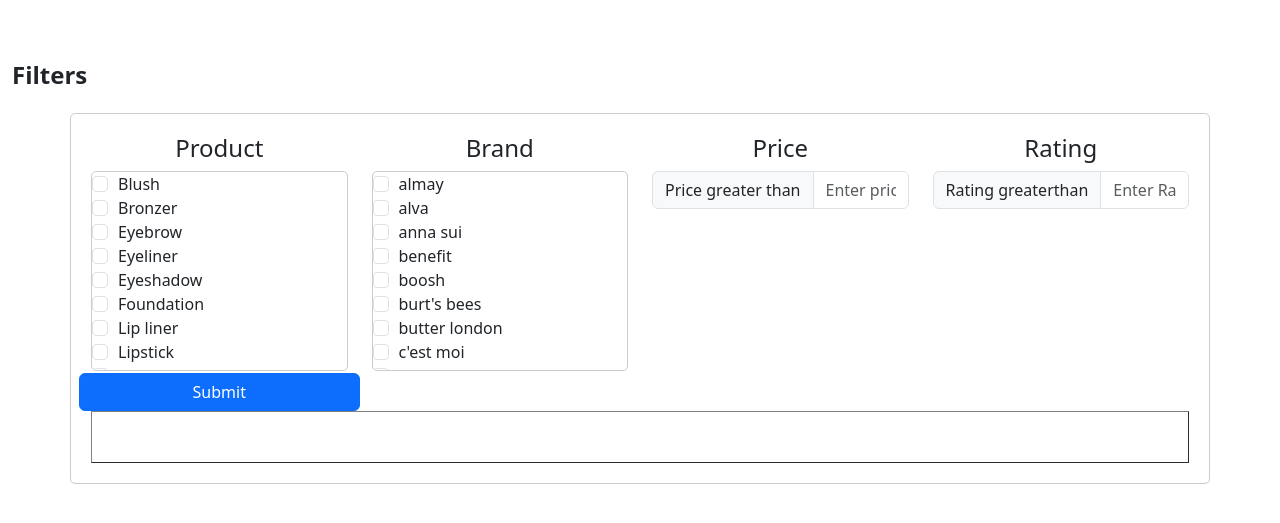
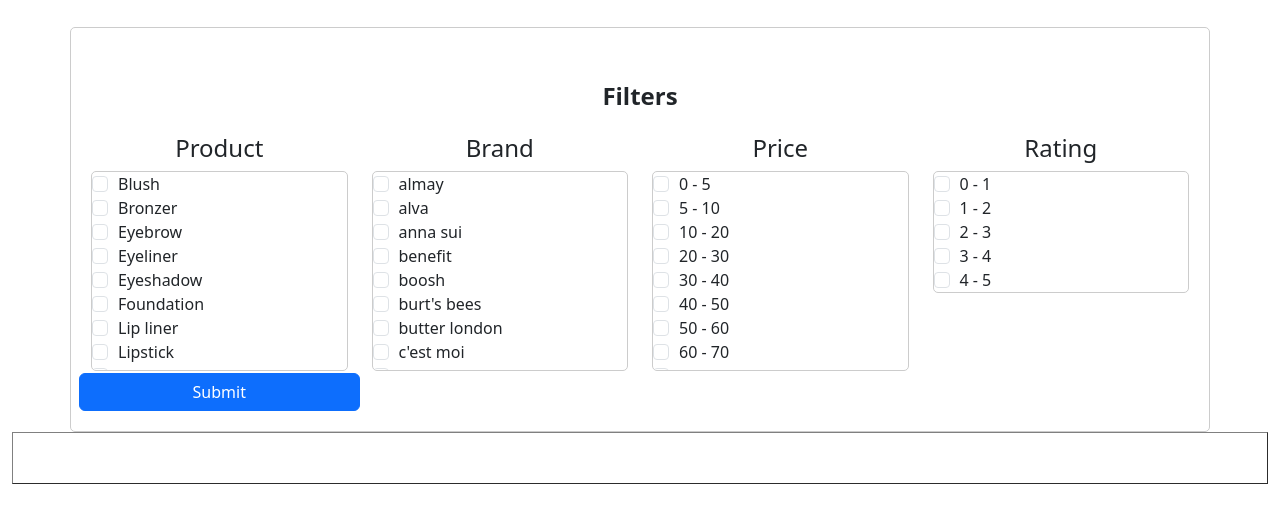
Before and after one commit to YuvarajSemalaiyappan/First-webcode, a plain HTML site: page index.html in a window 1280 px wide. Shown: the part 103-626 px from the top of the page. Drawn offline with nearby package versions, Linux system fonts and the light colour scheme.

Commit message:
Update index.html

```diff
--- a/index.html
+++ b/index.html
@@ -24,18 +24,14 @@
             <input type="text" placeholder="Search" id="inputbox">
             <span id="profile"> <i class="fa-solid fa-user"></i> Login</span>
         </div>
-        <label id="Filter">
-            Filters
-        </label>
+
 
         <div class="container text-center" id="checkbox">
+            <label id="Filter">Filters</label>
             <div class="row row-cols-4">
                 <div class="col">
-                    <label>
-                        <h4>Product</h4>
-                    </label>
+                        <label><h4>Product</h4></label>
                     <div class="form-check" style="overflow-y:auto;">
-
                         <input class="form-check-input" type="checkbox" value="product_type=Blush" id="Blush">
                         <label class="form-check-label" for="flexCheckDefault">Blush</label><br>
                         <input class="form-check-input" type="checkbox" value="product_type=Bronzer" id="Bronzer">
@@ -59,6 +55,8 @@
 
                     </div>
                 </div>
+
+
                 <div class="col">
                             <label><h4>Brand</h4></label>
                     <div class="form-check" style="overflow-y:auto;">
@@ -178,11 +176,32 @@
 
 
 
+
             <div class="col">
                 <div><label><h4>Price</h4></label>
-                    <div class="input-group flex-nowrap">
-                    <span class="input-group-text" id="addon-wrapping">Price greater than</span>
-                    <input type="text" class="form-control" value="" placeholder="Enter price" >
+                    <div class="form-check" style="overflow-y:auto;">
+                        <input class="form-check-input" type="checkbox" value="price_greater_than=0&price_less_than=5">
+                        <label class="form-check-label" for="flexCheckDefault">0 - 5</label><br>
+                        <input class="form-check-input" type="checkbox" value="price_greater_than=5&price_less_than=10">
+                        <label class="form-check-label" for="flexCheckDefault">5 - 10</label><br>
+                        <input class="form-check-input" type="checkbox" value="price_greater_than=10&price_less_than=20">
+                        <label class="form-check-label" for="flexCheckDefault">10 - 20</label><br>
+                        <input class="form-check-input" type="checkbox" value="price_greater_than=20&price_less_than=30">
+                        <label class="form-check-label" for="flexCheckDefault">20 - 30</label><br>
+                        <input class="form-check-input" type="checkbox" value="price_greater_than=30&price_less_than=40">
+                        <label class="form-check-label" for="flexCheckDefault">30 - 40</label><br>
+                        <input class="form-check-input" type="checkbox" value="price_greater_than=40&price_less_than=50">
+                        <label class="form-check-label" for="flexCheckDefault">40 - 50</label><br>
+                        <input class="form-check-input" type="checkbox" value="price_greater_than=50&price_less_than=60">
+                        <label class="form-check-label" for="flexCheckDefault">50 - 60</label><br>
+                        <input class="form-check-input" type="checkbox" value="price_greater_than=60&price_less_than=70">
+                        <label class="form-check-label" for="flexCheckDefault">60 - 70</label><br>
+                        <input class="form-check-input" type="checkbox" value="price_greater_than=70&price_less_than=80">
+                        <label class="form-check-label" for="flexCheckDefault">70 - 80</label><br>
+                        <input class="form-check-input" type="checkbox" value="price_greater_than=80&price_less_than=90">
+                        <label class="form-check-label" for="flexCheckDefault">80 - 90</label><br>
+                        <input class="form-check-input" type="checkbox" value="price_greater_than=90&price_less_than=100">
+                        <label class="form-check-label" for="flexCheckDefault">90 - 100</label><br>
                     </div>
                 </div>
             </div>
@@ -190,9 +209,18 @@
 
                 <div class="col">
                     <div><label><h4>Rating</h4></label>
-                    <div class="input-group flex-nowrap">
-                    <span class="input-group-text" id="addon-wrapping">Rating greaterthan</span>
-                    <input type="text" class="form-control" placeholder="Enter Ratings below 5" value="">
+                        <div class="form-check" style="overflow-y:auto;">
+                            <input class="form-check-input" type="checkbox" value="rating_greater_than=0&rating_less_than=1">
+                            <label class="form-check-label" for="flexCheckDefault">0 - 1</label><br>
+                            <input class="form-check-input" type="checkbox" value="rating_greater_than=1&rating_less_than=2">
+                            <label class="form-check-label" for="flexCheckDefault">1 - 2</label><br>
+                            <input class="form-check-input" type="checkbox" value="rating_greater_than=2&rating_less_than=3">
+                            <label class="form-check-label" for="flexCheckDefault">2 - 3</label><br>
+                            <input class="form-check-input" type="checkbox" value="rating_greater_than=3&rating_less_than=4">
+                            <label class="form-check-label" for="flexCheckDefault">3 - 4</label><br>
+                            <input class="form-check-input" type="checkbox" value="rating_greater_than=4&rating_less_than=5">
+                            <label class="form-check-label" for="flexCheckDefault">4 - 5</label><br>
+
                         </div>
                     </div>
                 </div>
@@ -201,6 +229,7 @@
 
 
             <input id="submit" class="btn btn-primary" type="submit" value="Submit" onclick="fetchUrlCreator()">
+        </div>
     </div>
 
 
```
Lines whose indentation alone changed are shown as unchanged.
